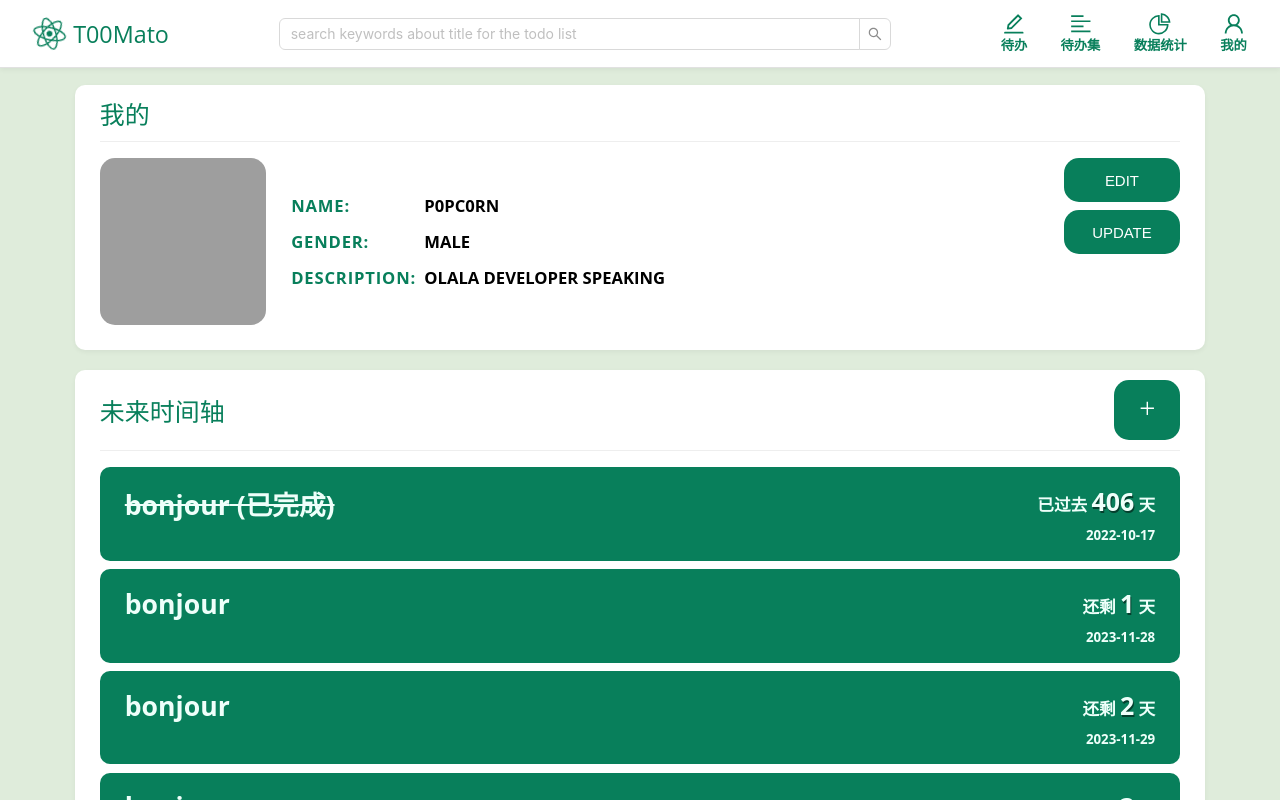
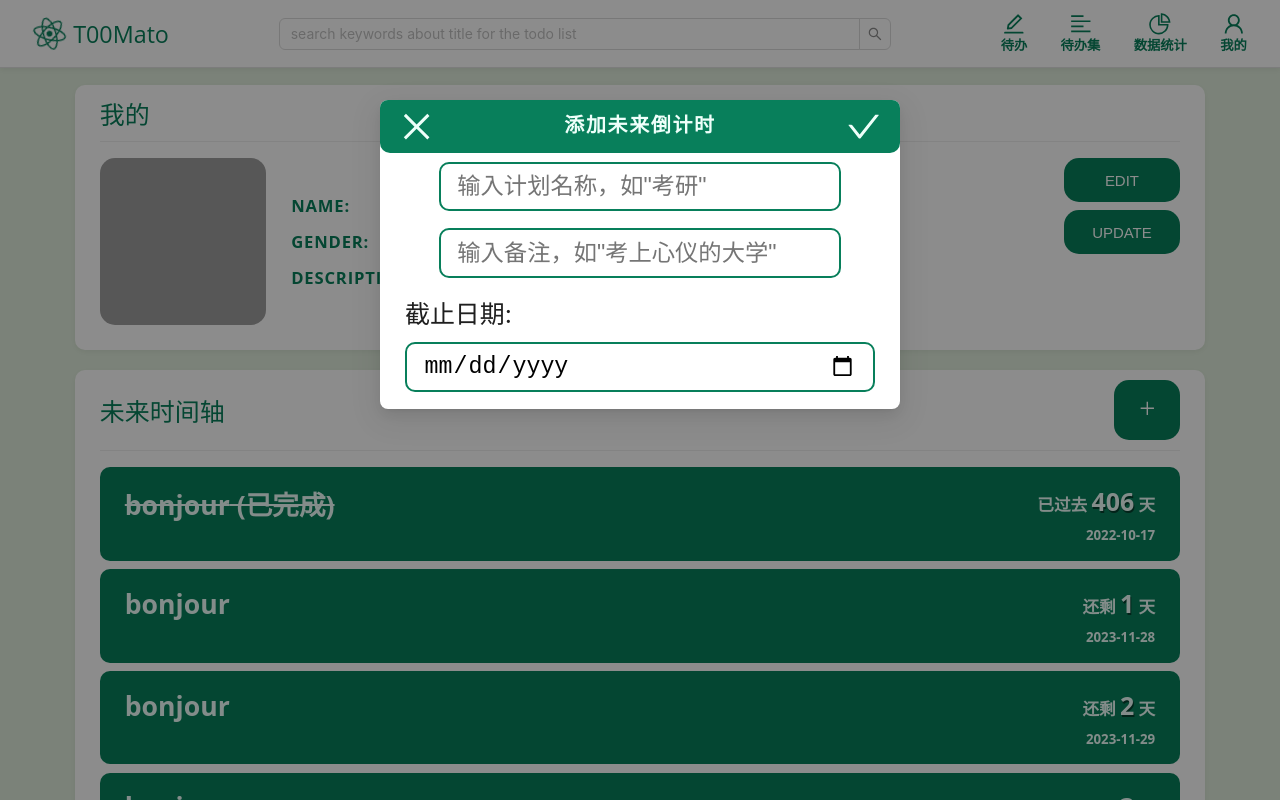
Before and after one commit to jssosoTo/T00Mato, a React (Vite) app: page /settings in a window 1280 px wide. Both pictures are taken after a click on the button 1146 px from the left and 409 px from the top of the page. Shown: the top 800 px of the page. Built offline with nearby package versions, Linux system fonts and the light colour scheme; grey boxes are pictures that could not be loaded; a web font is replaced by a local one.

Commit message:
✨ feat(我的页面): 未来时间轴功能完善

```diff
--- a/src/pages/SettingsPage/FutureCountdown/index.module.css
+++ b/src/pages/SettingsPage/FutureCountdown/index.module.css
@@ -134,3 +134,50 @@
 .mainContainer button:last-child span {
   margin-left: 2rem;
 }
+
+.mainBody {
+  padding: 0.5rem;
+  padding-bottom: 1rem;
+}
+
+.formDiv {
+  text-align: center;
+  margin-bottom: 1rem;
+}
+
+.formDiv input {
+  outline: none;
+  width: 80%;
+  height: 3rem;
+  font-size: 1.4rem;
+
+  padding-left: 1rem;
+  border: 2px solid var(--main-color);
+  border-radius: 10px;
+  color: var(--main-color);
+}
+
+.formDiv input:focus {
+  box-shadow: inset 0 0 0 1px var(--main-color);
+}
+
+.formDateSelector {
+  padding: 0 1rem;
+}
+
+.formDateSelector h3 {
+  font-size: 1.5rem;
+  font-weight: normal;
+}
+
+.formDateSelector input {
+  outline: none;
+  border: 2px solid var(--main-color);
+  border-radius: 10px;
+  margin-top: 0.5rem;
+
+  width: 100%;
+  height: 3rem;
+  font-size: 1.4rem;
+  padding: 0 1rem;
+}
--- a/src/pages/SettingsPage/FutureCountdown/index.tsx
+++ b/src/pages/SettingsPage/FutureCountdown/index.tsx
@@ -6,10 +6,19 @@ import {
   CheckCircleOutlined,
   CloseCircleOutlined,
   ClockCircleOutlined,
+  CheckOutlined,
+  CloseOutlined,
 } from '@ant-design/icons';
 import moment from 'moment';
 import { Modal } from 'antd';
 import { useState } from 'react';
+
+const initialAddModalState = {
+  isOpen: false,
+  title: '',
+  remark: '',
+  date: '',
+};
 
 function FutureCountdown() {
   const [isModalOpen, setIsModalOpen] = useState<boolean>(false);
@@ -22,6 +31,19 @@ function FutureCountdown() {
     date: '',
     isFinished: false,
   });
+  const [addModalContent, setAddModalContent] = useState<{
+    isOpen: boolean;
+    title: string;
+    remark: string;
+    date: string;
+  }>(initialAddModalState);
+
+  const handleChange = (e) => {
+    const name = e.target.name;
+    const value = e.target.value;
+
+    setAddModalContent({ ...addModalContent, [name]: value });
+  };
 
   const arr = [
     { title: 'bonjour', date: '2022-10-17', isFinished: true },
@@ -35,7 +57,12 @@ function FutureCountdown() {
       title="未来时间轴"
       className={`mt-5`}
       action={
-        <button className={`btn ${styles.btnSquare}`}>
+        <button
+          className={`btn ${styles.btnSquare}`}
+          onClick={() =>
+            setAddModalContent({ ...initialAddModalState, isOpen: true })
+          }
+        >
           <PlusOutlined />
         </button>
       }
@@ -120,10 +147,15 @@ function FutureCountdown() {
       >
         <header className={`${styles.titleHeader} container-sm`}>
           <div className={styles.titleHeaderTitle}>
-            <h2>{modalContent.title}</h2>
+            <h2 className={`${modalContent.isFinished ? 'finish' : null}`}>
+              {modalContent.title}
+            </h2>
             <h4>{moment(modalContent.date).format('YYYY-MM-DD')}</h4>
           </div>
-          <div className={styles.setFinishedContainer}>
+          <div
+            className={styles.setFinishedContainer}
+            onClick={() => setIsModalOpen(false)}
+          >
             {modalContent.isFinished ? (
               <CloseCircleOutlined className={styles.closeIcon} />
             ) : (
@@ -140,6 +172,62 @@ function FutureCountdown() {
           </button>
         </main>
       </Modal>
+      <Modal
+        open={addModalContent.isOpen}
+        onCancel={() => setAddModalContent({ ...initialAddModalState })}
+        closeIcon={null}
+        footer={null}
+      >
+        <header className={`${styles.titleHeader} container-sm`}>
+          <div
+            className={styles.setFinishedContainer}
+            onClick={() => setAddModalContent({ ...initialAddModalState })}
+          >
+            <CloseOutlined className={styles.closeIcon} />
+          </div>
+          <div className={styles.titleHeaderTitle}>
+            <h2 style={{ fontSize: '1.2rem' }}>添加未来倒计时</h2>
+          </div>
+          <div
+            className={styles.setFinishedContainer}
+            onClick={() => {
+              console.log(addModalContent);
+              setAddModalContent({ ...initialAddModalState });
+            }}
+          >
+            <CheckOutlined className={styles.tickIcon} />
+          </div>
+        </header>
+        <main className={styles.mainBody}>
+          <form className={styles.formContainer}>
+            <div className={styles.formDiv}>
+              <input
+                placeholder='输入计划名称，如"考研"'
+                name="title"
+                value={addModalContent.title}
+                onChange={handleChange}
+              />
+            </div>
+            <div className={styles.formDiv}>
+              <input
+                placeholder='输入备注，如"考上心仪的大学"'
+                name="remark"
+                value={addModalContent.remark}
+                onChange={handleChange}
+              />
+            </div>
+            <div className={styles.formDateSelector}>
+              <h3>截止日期:</h3>
+              <input
+                type="date"
+                name="date"
+                value={addModalContent.date}
+                onChange={handleChange}
+              />
+            </div>
+          </form>
+        </main>
+      </Modal>
     </Card>
   );
 }
```
